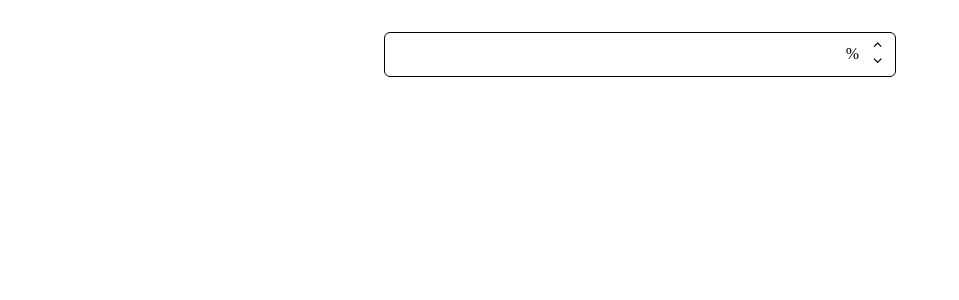
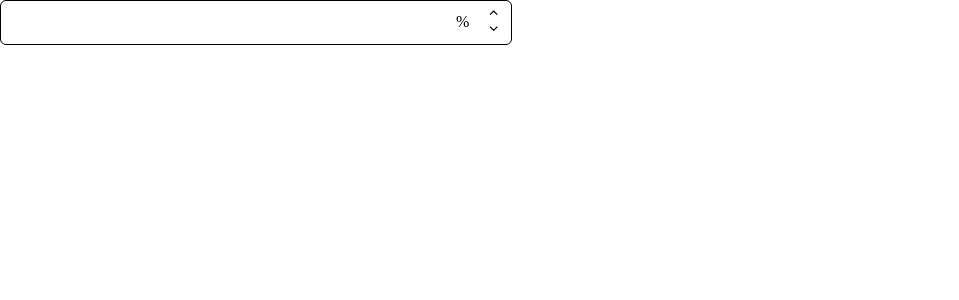
Before and after one commit to kenkkd/react-playground, a React (Vite) app: page /sample-components in a window 1280 px wide. Shown: the top 300 px of the page, without its empty margins (0-959 px from the left). Built offline with nearby package versions, Linux system fonts and the light colour scheme.

Commit message:
Add router

```diff
--- a/package.json
+++ b/package.json
@@ -14,6 +14,7 @@
     "react": "^18.2.0",
     "react-dom": "^18.2.0",
     "react-icons": "^4.10.1",
+    "react-router-dom": "^6.15.0",
     "styled-components": "^6.0.7",
     "styled-reset": "^4.5.1"
   },
--- a/src/App.tsx
+++ b/src/App.tsx
@@ -1,29 +1,26 @@
-import "./App.css";
-import { createGlobalStyle, styled } from "styled-components";
-import reset from "styled-reset";
-import CustomizedArrowNumberInput from "~/components/CustomizedArrowNumberInput";
+import { GlobalStyle } from "./global-style";
+import { createBrowserRouter, RouterProvider } from "react-router-dom";
+import Layout from "./components/Layout";
+import Home from "~/pages/Home";
+import SampleComponents from "./pages/Sample";
 
-const GlobalStyle = createGlobalStyle`
-  ${reset}
-`;
-
-const Layout = styled.div`
-  display: grid;
-  place-items: center;
-  gap: 8px;
-`;
+const router = createBrowserRouter([
+  {
+    path: "/",
+    element: <Home />,
+  },
+  {
+    path: "/sample-components",
+    element: <SampleComponents />,
+  },
+]);
 
 function App() {
   return (
     <>
       <GlobalStyle />
       <Layout>
-        <CustomizedArrowNumberInput
-          onChange={(e) => {
-            console.log(e.target.value);
-          }}
-          suffix="%"
-        />
+        <RouterProvider router={router} />
       </Layout>
     </>
   );
--- /dev/null
+++ b/src/components/Layout/index.tsx
@@ -0,0 +1,10 @@
+import { ReactNode } from "react";
+import { Wrapper } from "./style";
+
+interface LayoutProps {
+  children: ReactNode;
+}
+
+const Layout = (props: LayoutProps) => <Wrapper>{props.children}</Wrapper>;
+
+export default Layout;
--- /dev/null
+++ b/src/components/Layout/style.ts
@@ -0,0 +1,5 @@
+import { styled } from "styled-components";
+
+const Wrapper = styled.div``;
+
+export { Wrapper };
--- /dev/null
+++ b/src/global-style.ts
@@ -0,0 +1,29 @@
+import { createGlobalStyle } from "styled-components";
+import reset from "styled-reset";
+
+export const GlobalStyle = createGlobalStyle`
+  ${reset}
+  h1 {
+    font-size: 2em;
+    font-weight: bold;
+  }
+  h2 {
+    font-size: 1.5em;
+    font-weight: bold;
+  }
+  h3 {
+    font-size: 1.17em;
+    font-weight: bold;
+  }
+  h4 {
+    font-weight: bold;
+  }
+  h5 {
+    font-size: 0.83em;
+    font-weight: bold;
+  }
+  h6 {
+    font-size: 0.67em;
+    font-weight: bold;
+  }
+`;
--- /dev/null
+++ b/src/pages/Home/index.tsx
@@ -0,0 +1,5 @@
+const Home = () => {
+  return <h1>This is Home</h1>;
+};
+
+export default Home;
--- /dev/null
+++ b/src/pages/Sample/index.tsx
@@ -0,0 +1,14 @@
+import CustomizedArrowNumberInput from "~/components/CustomizedArrowNumberInput";
+
+const SampleComponents = () => {
+  return (
+    <CustomizedArrowNumberInput
+      onChange={(e) => {
+        console.log(e.target.value);
+      }}
+      suffix="%"
+    />
+  );
+};
+
+export default SampleComponents;
```
Also changed, not shown: .eslintrc.cjs, 1 other file (tests, documents, lock files or other folders).
